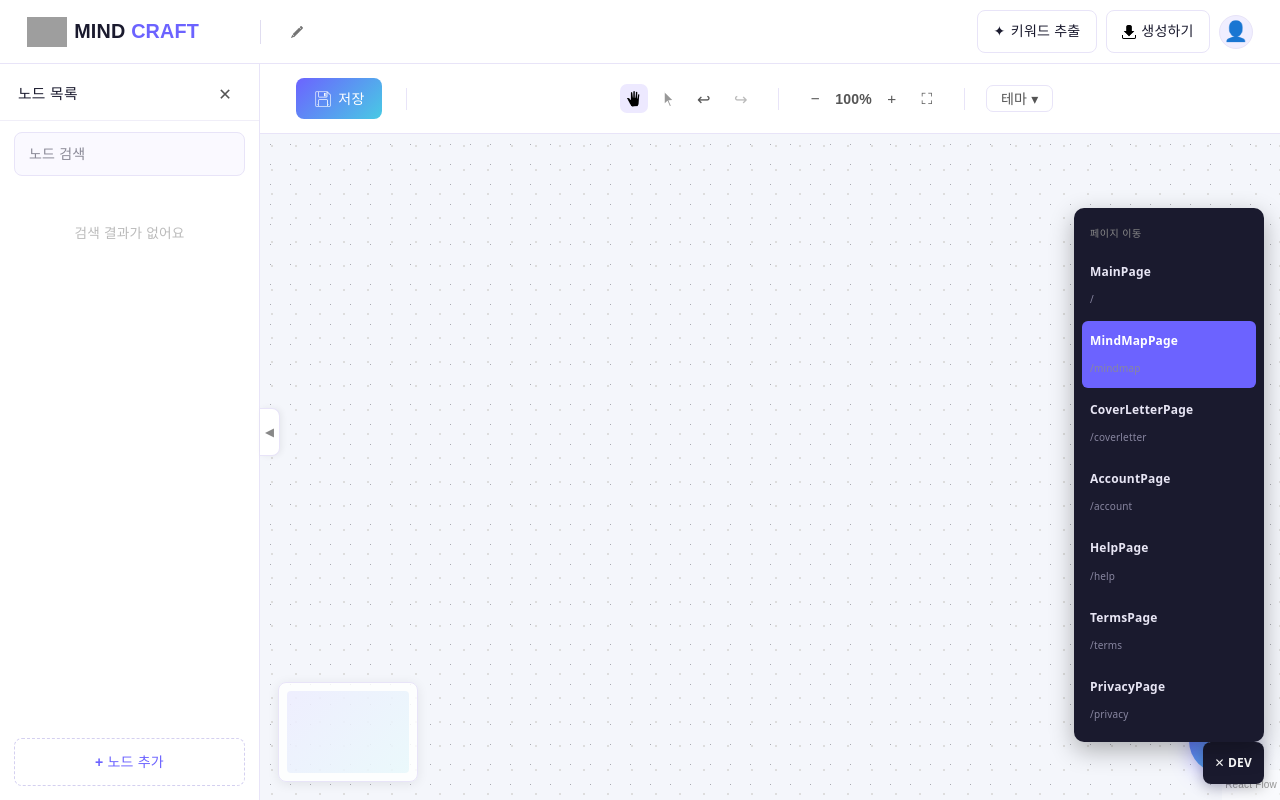
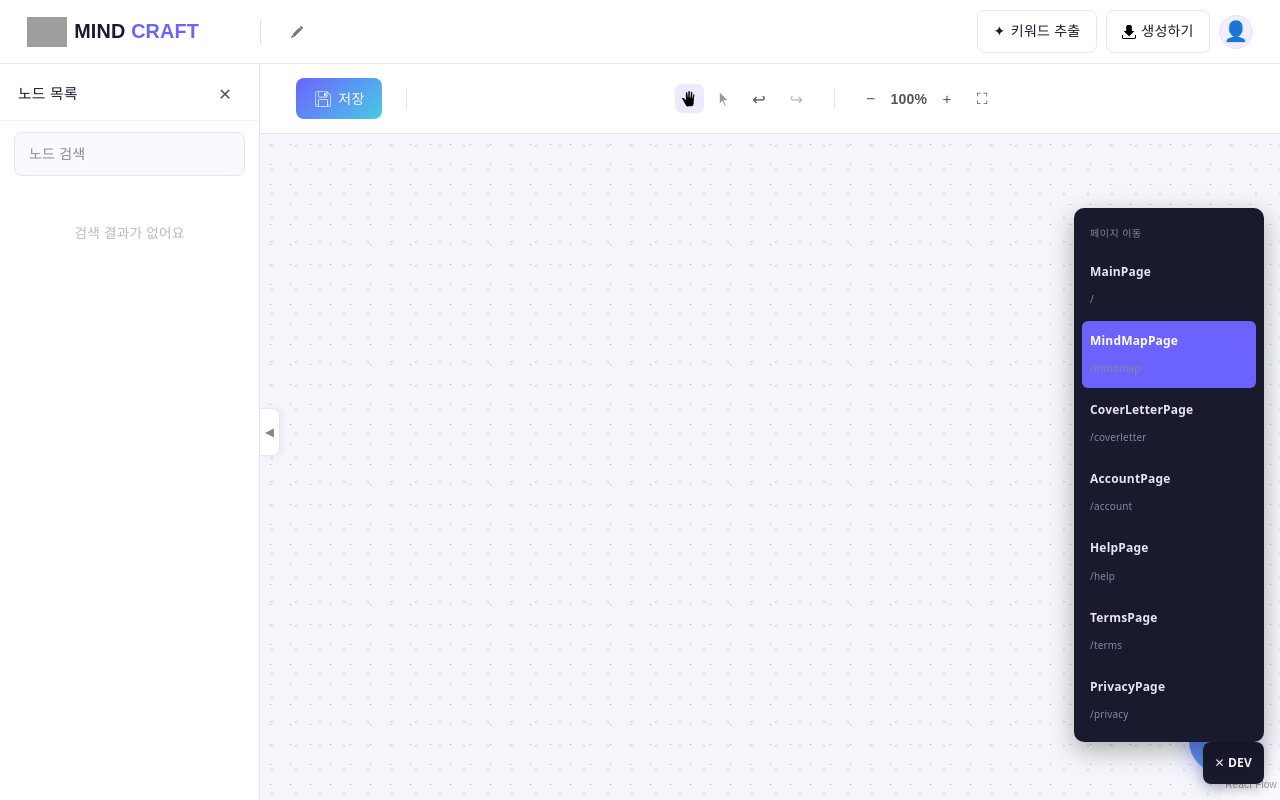
Before and after one commit to 1-MindCraft/MindCraft, a React (Vite) app in the folder front-end/: page /mindmap in a window 1280 px wide. Built offline with nearby package versions, Linux system fonts and the light colour scheme; grey boxes are pictures that could not be loaded.

Commit message:
feat(fe): 마인드맵 편집화면 기능 추가 및 삭제 완료 closes #83

```diff
--- a/front-end/src/components/MindMap/MindMapCanvas.jsx
+++ b/front-end/src/components/MindMap/MindMapCanvas.jsx
@@ -11,10 +11,9 @@ function MindMapCanvas({ isSaving, onSave, tool }) {
         <p className="mm-canvas-hint">실제 마인드맵 라이브러리 연동 예정</p> */}
       </div>
 
-      {/* 미니맵 */}
-      <div className="mm-minimap">
-        <div className="mm-minimap-inner" />
-      </div>
+      {/* 수정된 부분: 미니맵 div를 여기서 삭제함
+          이유: 실제 React Flow MiniMap이 아니라 아무 기능도 없는 장식용 빈 박스였고,
+          불필요하니 제거해달라는 요청이 있어서 삭제 (아래 저장 버튼은 그대로 유지) */}
 
       {/* 우하단 저장 버튼 */}
       <button
--- a/front-end/src/components/MindMap/MindMapHeader.jsx
+++ b/front-end/src/components/MindMap/MindMapHeader.jsx
@@ -7,7 +7,7 @@ import AppHeader from '../common/AppHeader';
 import useMindMapStore from '../../zustand/mindMapStore';
 
 function MindMapHeader({ userName = '사용자' }) {
-  const navigate = useNavigate(); // 새로 추가된 부분 // React Router의 navigate 함수 가져오기
+  const navigate = useNavigate();
   const [isEditing, setIsEditing] = useState(false);
   const inputRef = useRef(null);
   const title = useMindMapStore((state) => state.title);
@@ -49,7 +49,16 @@ function MindMapHeader({ userName = '사용자' }) {
               maxLength={30}
             />
           ) : (
-            <span className="mm-user-name">{title}</span>
+            // 추가된 부분: onDoubleClick 추가
+            // 이유: 기존엔 펜 아이콘 클릭으로만 편집모드에 들어갈 수 있었는데,
+            // 제목을 더블클릭해도 똑같이 편집모드로 들어가게 해달라는 요청이 있어서 추가
+            <span
+              className="mm-user-name"
+              onDoubleClick={() => setIsEditing(true)}
+              title="더블클릭해서 제목 수정"
+            >
+              {title}
+            </span>
           )}
           <button
             className="mm-icon-btn mm-icon-img-btn"
@@ -65,7 +74,7 @@ function MindMapHeader({ userName = '사용자' }) {
           <button className="mm-btn-keyword">
             <span>✦</span> 키워드 추출
           </button>
-          <button className="mm-btn-export" onClick={() => navigate('/coverletter')}> {/* // 새로 추가된 부분 // navigate 함수를 사용하여 '/coverletter' 경로로 이동 */}
+          <button className="mm-btn-export" onClick={() => navigate('/coverletter')}>
             <img src={EXPORT_SRC} alt="생성하기" className="mm-header-btn-icon" />{' '}
             생성하기
           </button>
--- a/front-end/src/components/MindMap/MindMapSidebar.jsx
+++ b/front-end/src/components/MindMap/MindMapSidebar.jsx
@@ -114,7 +114,9 @@ function MindMapSidebar({ open, onToggle, nodes = [], onDeleteNode }) {
           }
         </div>
 
-        <button className="mm-sidebar-add">+ 노드 추가</button>
+        {/* 수정된 부분: "+ 노드 추가" 버튼을 여기서 삭제함
+            이유: onClick이 아예 연결되어 있지 않아 눌러도 아무 동작도 안 하던 죽은 버튼이었고,
+            삭제해달라는 요청이 있어서 삭제 */}
       </aside>
 
       {/* 토글 버튼 */}
--- a/front-end/src/components/MindMap/MindMapToolbar.jsx
+++ b/front-end/src/components/MindMap/MindMapToolbar.jsx
@@ -123,12 +123,8 @@ function MindMapToolbar({
             ⛶
           </button>
         </div>
-
-        <div className="mm-toolbar-divider" />
-
-        <div className="mm-toolbar-group">
-          <button className="mm-tool-btn mm-btn-theme">테마 ▾</button>
-        </div>
+        {/* 수정된 부분: "테마 ▾" 버튼과 그 앞 구분선을 여기서 삭제함
+            이유: 아직 미완성 기능이라 보류 중이었는데, 나중에 추가하는 방식으로 논의를 결정해서 삭제 */}
       </div>
     </div>
   );
--- a/front-end/src/pages/MindMap/MindMap.css
+++ b/front-end/src/pages/MindMap/MindMap.css
@@ -24,6 +24,7 @@
   font-size: 0.95rem;
   font-weight: 700;
   color: #1a1a2e;
+  cursor: pointer;
 }
 .mm-save-status {
   display: flex;
@@ -276,23 +277,8 @@
   flex-shrink: 0;
 }
 
-.mm-sidebar-add {
-  margin: 0.6rem 0.8rem 0.8rem;
-  padding: 0.55rem;
-  border: 1.5px dashed #d4d0f0;
-  border-radius: 8px;
-  background: none;
-  color: #6c63ff;
-  font-size: 0.78rem;
-  font-weight: 600;
-  cursor: pointer;
-  font-family: inherit;
-  text-align: center;
-  transition: background 0.15s;
-}
-.mm-sidebar-add:hover {
-  background: #f0eeff;
-}
+/* 수정된 부분: .mm-sidebar-add(“+ 노드 추가” 죽은 버튼) 관련 스타일을 여기서 삭제함
+   이유: JSX에서 그 버튼 자체를 지웠기 때문에 이 CSS도 죽은 코드가 되어 같이 정리 */
 
 /* 사이드바 토글 버튼: 사이드바 끝에 세로 중앙 */
 .mm-sidebar-toggle {
@@ -393,14 +379,9 @@
   min-width: 36px;
   text-align: center;
 }
-.mm-btn-theme {
-  font-size: 0.78rem;
-  font-weight: 600;
-  padding: 0.3rem 0.75rem;
-  border: 1.5px solid #e8e4f8 !important;
-  border-radius: 7px;
-  color: #555;
-}
+
+/* 수정된 부분: .mm-btn-theme("테마 ▾" 버튼) 관련 스타일을 여기서 삭제함
+   이유: JSX에서 그 버튼 자체를 지웠기 때문에 이 CSS도 죽은 코드가 되어 같이 정리 */
 
 /* 색상 팔레트 */
 .mm-color-dot {
@@ -449,29 +430,9 @@
   font-weight: 400;
 }
 
-/* 미니맵 */
-.mm-minimap {
-  position: absolute;
-  bottom: 1rem;
-  left: 1rem;
-  width: 140px;
-  height: 100px;
-  border-radius: 8px;
-  background: rgba(255, 255, 255, 0.85);
-  border: 1px solid #e8e4f8;
-  box-shadow: 0 2px 12px rgba(0, 0, 0, 0.08);
-  overflow: hidden;
-}
-.mm-minimap-inner {
-  position: absolute;
-  inset: 8px;
-  background: linear-gradient(
-    135deg,
-    rgba(108, 99, 255, 0.1),
-    rgba(72, 202, 228, 0.1)
-  );
-  border-radius: 4px;
-}
+/* 수정된 부분: 미니맵(.mm-minimap/.mm-minimap-inner) 관련 스타일을 여기서 삭제함
+   이유: JSX(MindMapCanvas.jsx)에서 장식용 미니맵 div 자체를 지웠기 때문에 같이 정리
+   (CoverLetter 페이지의 .mm-minimap-inner는 별도 파일에 따로 있어서 안 건드림) */
 
 /* ─── 검색 하이라이트 / 결과 없음 ─── */
 .mm-highlight {
@@ -690,10 +651,6 @@
 [data-theme='dark'] .mm-zoom-label {
   color: #b8b6cc;
 }
-[data-theme='dark'] .mm-btn-theme {
-  border-color: #3a3a55 !important;
-  color: #b8b6cc;
-}
 [data-theme='dark'] .mm-btn-keyword,
 [data-theme='dark'] .mm-btn-export {
   background: #1c1c2b;
@@ -713,13 +670,6 @@
 [data-theme='dark'] .mm-sidebar-search input:focus {
   border-color: #8b7fff;
 }
-[data-theme='dark'] .mm-sidebar-add {
-  border-color: #3a3a55;
-  color: #a99cff;
-}
-[data-theme='dark'] .mm-sidebar-add:hover {
-  background: #2c2a4d;
-}
 [data-theme='dark'] .mm-sidebar-toggle {
   background: #1c1c2b;
   border-color: #3a3a55;
@@ -736,10 +686,6 @@
 [data-theme='dark'] .mm-canvas-placeholder,
 [data-theme='dark'] .mm-canvas-hint {
   color: #6c6a86;
-}
-[data-theme='dark'] .mm-minimap {
-  background: rgba(28, 28, 43, 0.85);
-  border-color: #3a3a55;
 }
 [data-theme='dark'] .mm-highlight {
   background: #3a3560;
```
Also changed, not shown: 1 other file (tests, documents, lock files or other folders).
